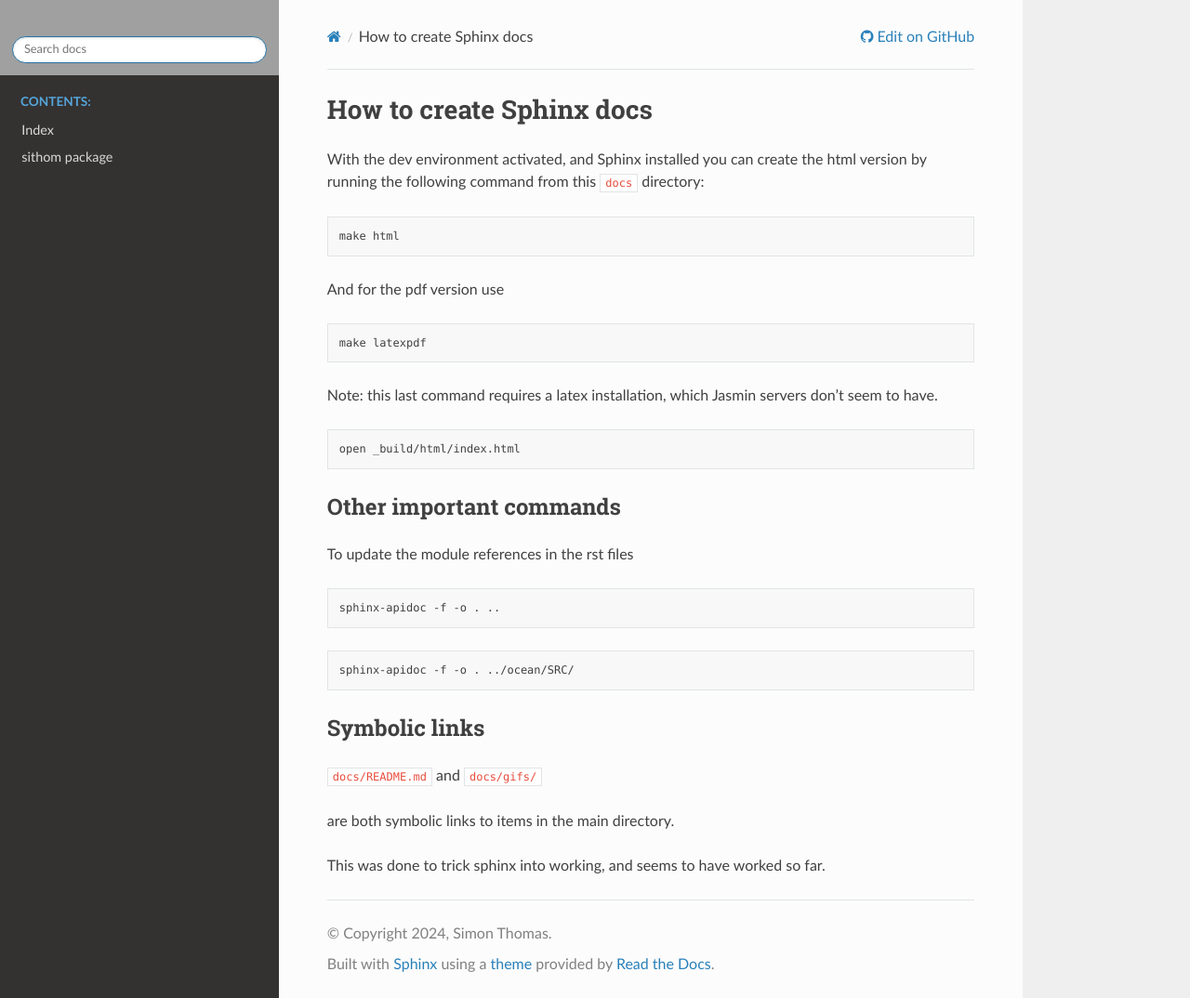
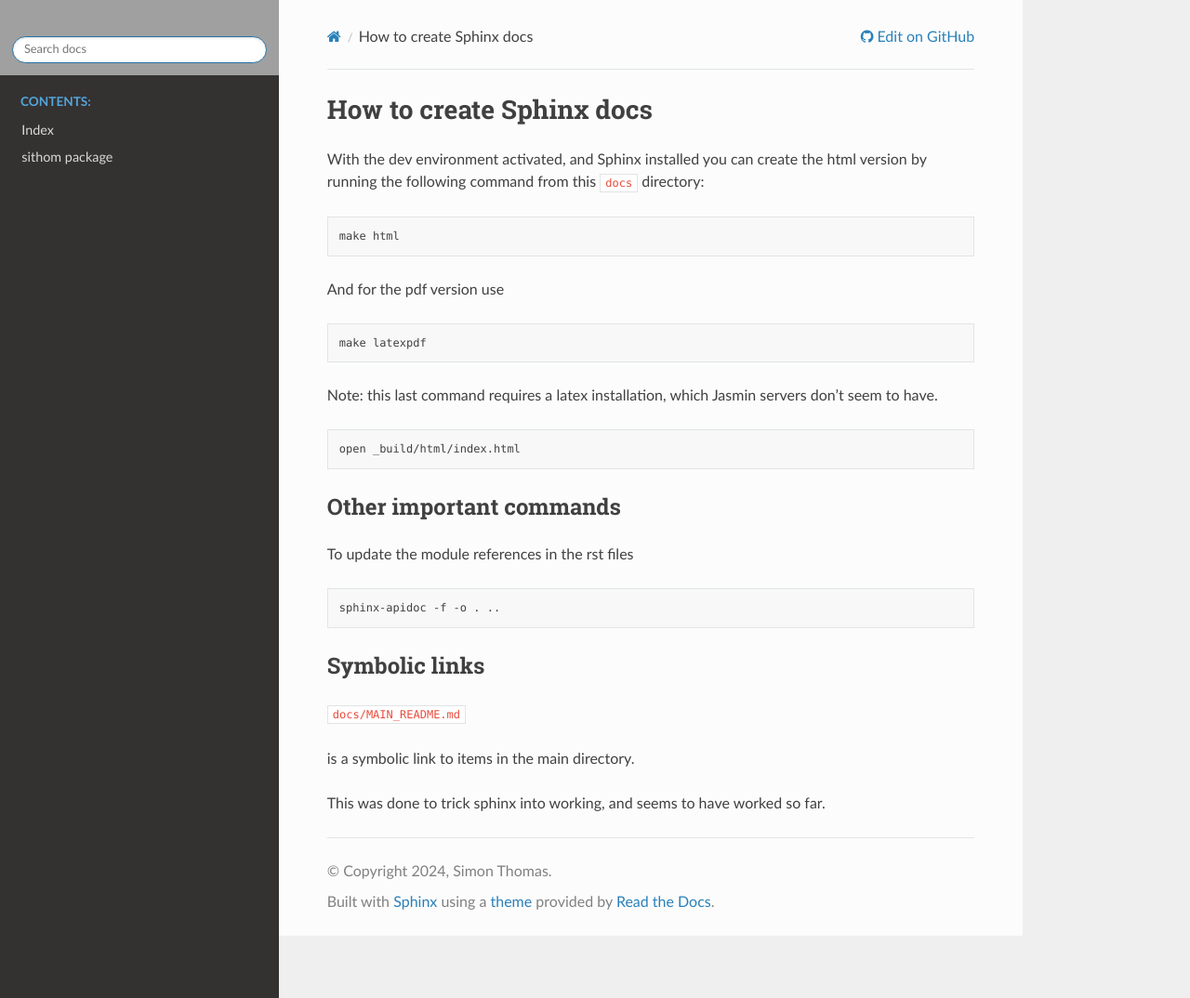
Before and after one commit to sdat2/sithom, a Sphinx documentation site: the page built from docs/README.md, in a window 1280 px wide and 1074 px high. Shown: the whole window at 93% size. Built offline with Sphinx 7.4.7 and the Read the Docs theme 3.1.0, drawn with Linux system fonts in a browser that asks for light colours.

````diff
--- a/docs/README.md
+++ b/docs/README.md
@@ -26,14 +26,11 @@ To update the module references in the rst files
 sphinx-apidoc -f -o . ..
 ```
 
-```bash
-sphinx-apidoc -f -o . ../ocean/SRC/
-```
 
 ## Symbolic links
 
-`docs/README.md` and `docs/gifs/`
+`docs/MAIN_README.md`
 
-are both symbolic links to items in the main directory.
+is a symbolic link to items in the main directory.
 
 This was done to trick sphinx into working, and seems to have worked so far.
--- a/docs/conf.py
+++ b/docs/conf.py
@@ -12,7 +12,7 @@
 # documentation root, use os.path.abspath to make it absolute, like shown here.
 import os
 import sys
-
+from pathlib import Path
 sys.path.insert(0, os.path.abspath(".."))
 
 # -- Project information -----------------------------------------------------
@@ -91,7 +91,9 @@ html_theme = "sphinx_rtd_theme"
 # relative to this directory. They are copied after the builtin static files,
 # so a file named "default.css" will overwrite the builtin "default.css".
 
-html_static_path = ["_static"]
+# html_static_path = ["_static"]
+html_static_path = [Path('_static')]
+
 
 # html_logo = "images/geograph_logo.png"
 
--- a/docs/requirements.txt
+++ b/docs/requirements.txt
@@ -4,7 +4,7 @@ sphinx_autodoc_typehints
 sphinx_rtd_theme
 sphinx-markdown-tables
 recommonmark
-nbsphinx==0.8.7
+nbsphinx>0.8.7
 nbsphinx_link
 pandoc
 mathjax
````
Also changed, not shown: README.md (+3 -3 lines).
